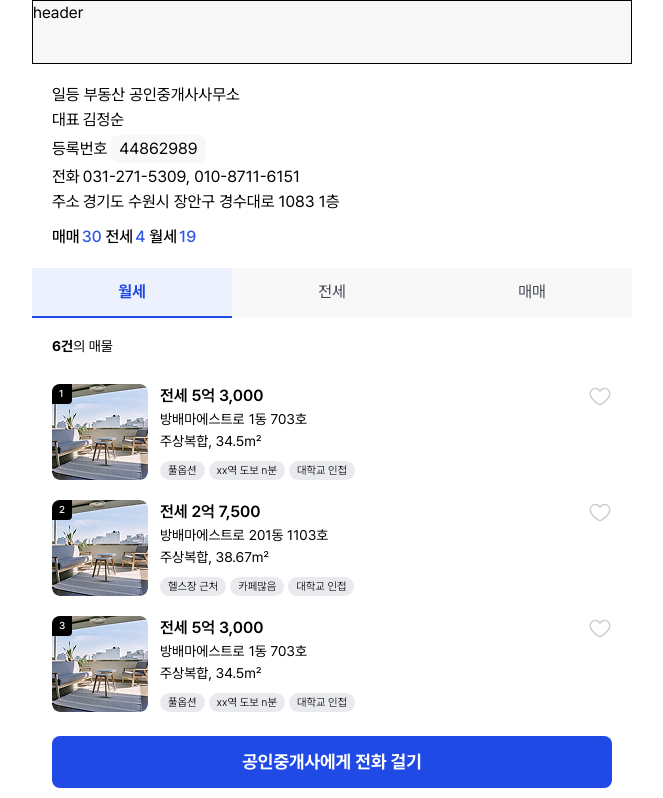
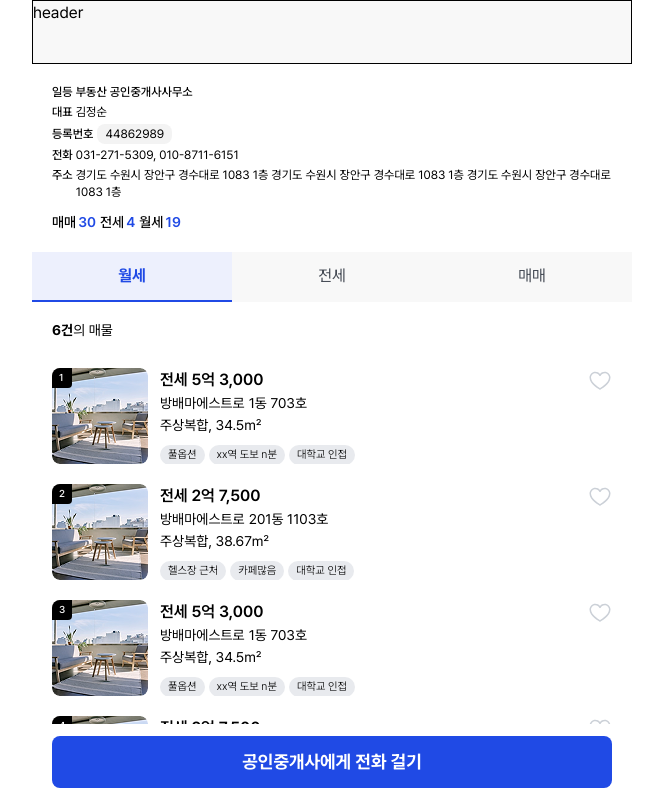
Before and after one commit to FC-DEV3-Final-Project/zoop-frontend, a Next.js app: page /real-estate/1 in a window 1280 px wide. Shown: the top 798 px of the page, without its empty margins (308-971 px from the left). Built offline with nearby package versions, Linux system fonts and the light colour scheme.

Commit message:
design: 부동산영역 추가 퍼블리싱

```diff
--- a/src/app/real-estate/[id]/page.tsx
+++ b/src/app/real-estate/[id]/page.tsx
@@ -102,7 +102,7 @@ export default function RealEstatePage({ params }: { params: { id: string } }) {
         representative="김정순"
         registrationNumber="44862989"
         phone="031-271-5309, 010-8711-6151"
-        address="경기도 수원시 장안구 경수대로 1083 1층"
+        address="경기도 수원시 장안구 경수대로 1083 1층 경기도 수원시 장안구 경수대로 1083 1층 경기도 수원시 장안구 경수대로 1083 1층"
         stats={{
           sale: 30,
           lease: 4,
--- a/src/components/real-estate/RealEstateInfo.tsx
+++ b/src/components/real-estate/RealEstateInfo.tsx
@@ -30,31 +30,31 @@ export default function RealEstateInfo({
   return (
     <div className="flex flex-col gap-3 bg-white p-5">
       <div className="flex flex-col gap-[3px]">
-        <div className="text-subtitle3">{name}</div>
+        <div className="text-caption3">{name}</div>
         <div className="flex gap-[3px]">
-          <span className="text-subtitle3">대표</span>
-          <span className="text-subtitle3">{representative}</span>
+          <span className="text-caption3">대표</span>
+          <span className="text-body3">{representative}</span>
         </div>
         <div className="flex items-center gap-1">
-          <span className="text-subtitle3">등록번호</span>
-          <div className="rounded-small bg-gray-100 px-2 py-0.5">
-            <span className="text-subtitle3">{registrationNumber}</span>
+          <span className="text-caption3">등록번호</span>
+          <div className="rounded-small bg-gray-200 px-2 py-0.5 text-body3">
+            {registrationNumber}
           </div>
         </div>
         <div className="flex gap-[3px]">
-          <span className="text-subtitle3">전화</span>
-          <span className="text-subtitle3">{phone}</span>
+          <span className="text-caption3">전화</span>
+          <span className="text-body3">{phone}</span>
         </div>
         <div className="flex gap-[3px]">
-          <span className="text-subtitle3">주소</span>
-          <span className="text-subtitle3">{address}</span>
+          <span className="whitespace-nowrap text-caption3">주소</span>
+          <span className="whitespace-normal text-wrap text-body3">{address}</span>
         </div>
       </div>
       <div className="flex gap-1">
         {STATS_ITEMS.map(({ label, key }) => (
           <div key={key} className="flex gap-0.5">
-            <span className="text-body1">{label}</span>
-            <span className="text-body1 text-blue-700">{stats[key]}</span>
+            <span className="text-caption2">{label}</span>
+            <span className="text-caption1 text-blue-800-primary">{stats[key]}</span>
           </div>
         ))}
       </div>
```
